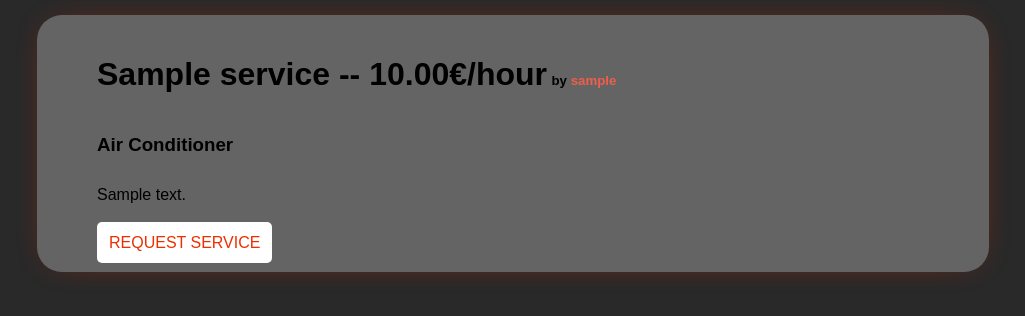
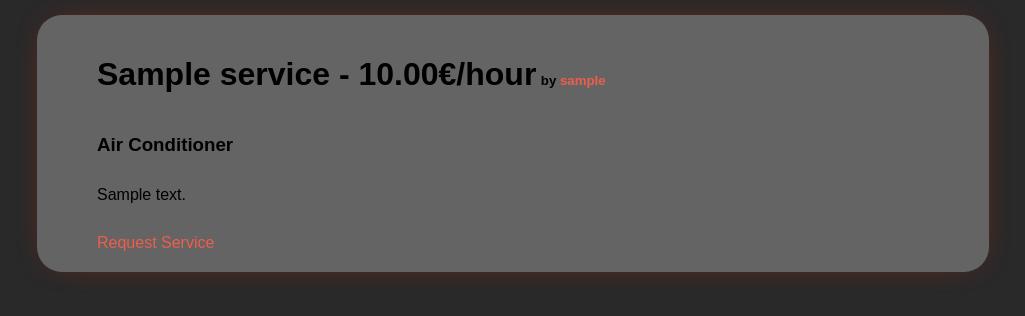
Before and after one commit to VictorPaulArony/service-company, a Django app: page /services/1 in a window 1280 px wide. Shown: the part 61-377 px from the top of the page, without its empty margins (127-1152 px from the left). Run offline with Django 3.2, Linux system fonts and the light colour scheme; a user stored in the database is signed in; tables that the repository leaves empty hold one stand-in row (values such as "Sample post").

Commit message:
chore: service.description

```diff
--- a/services/templates/services/single_service.html
+++ b/services/templates/services/single_service.html
@@ -1,15 +1,18 @@
 {% extends 'main/base.html' %}
+
 {% block title %}
     {{ service.name }}
 {% endblock %}
+
 {% block content %}
-    <div class='service_info_header'>
-        <h1>{{service.name}} -- {{service.price_hour}}€/hour</h1>
-        <h5>by <a href="/company/{{service.company.user}}">{{service.company.user}}</a></h5>
+    <div class="service_info_header">
+        <h1>{{ service.name }} - {{ service.price_hour }}€/hour</h1>
+        <h5>by <a href="{% url 'company_detail' service.company.user.id %}">{{ service.company.user }}</a></h5>
     </div>
-    <h3>{{service.field}}</h3>
-    <p style="text-align: left;">{{service.description}}</p>
-    {% if request.user.is_customer %}
-        <a href="/services/{{service.id}}/request_service/" class="like_button">Request Service</a>
+    <h3>{{ service.field }}</h3>
+    <p style="text-align: left;">{{ service.description }}</p>
+
+    {% if request.user.is_authenticated and request.user.is_customer %}
+        <a href="{% url 'request_service' service.id %}" class="request_button">Request Service</a>
     {% endif %}
 {% endblock %}
```
